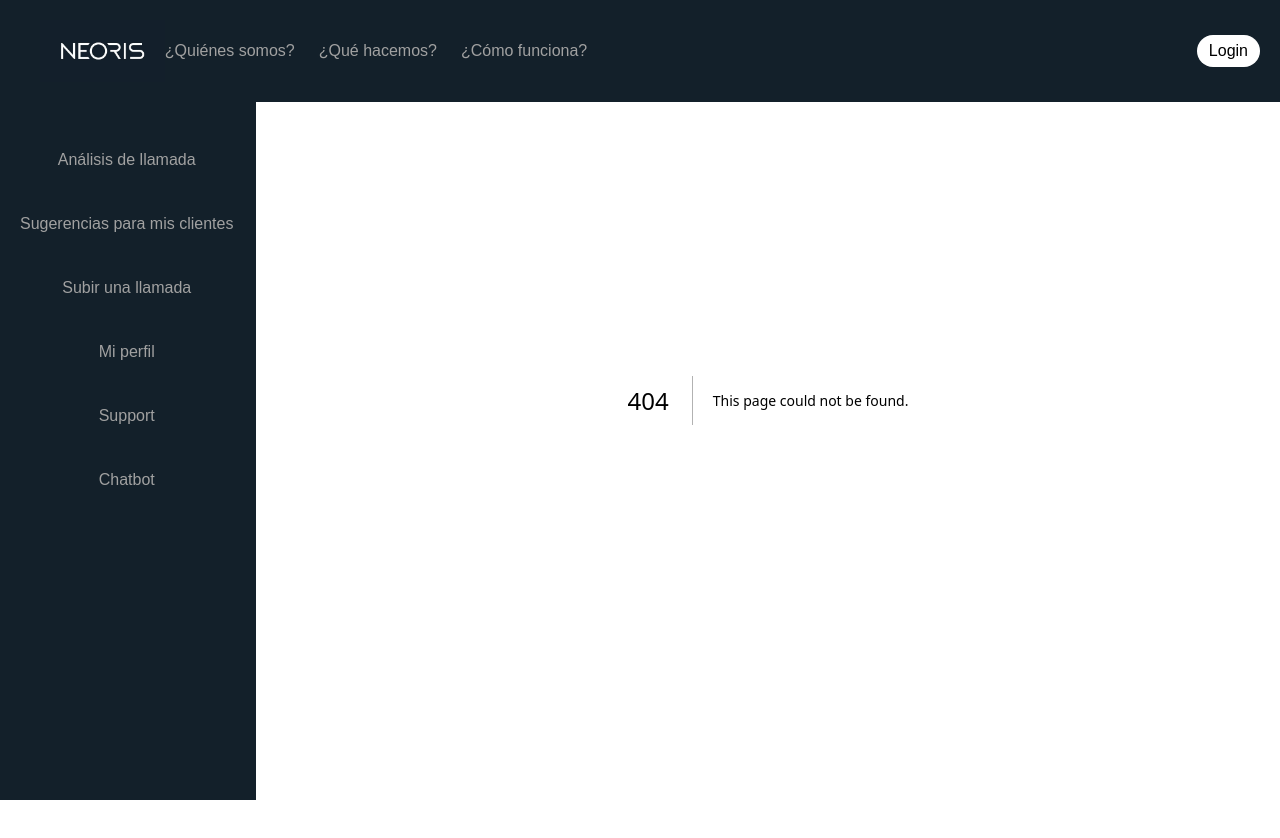
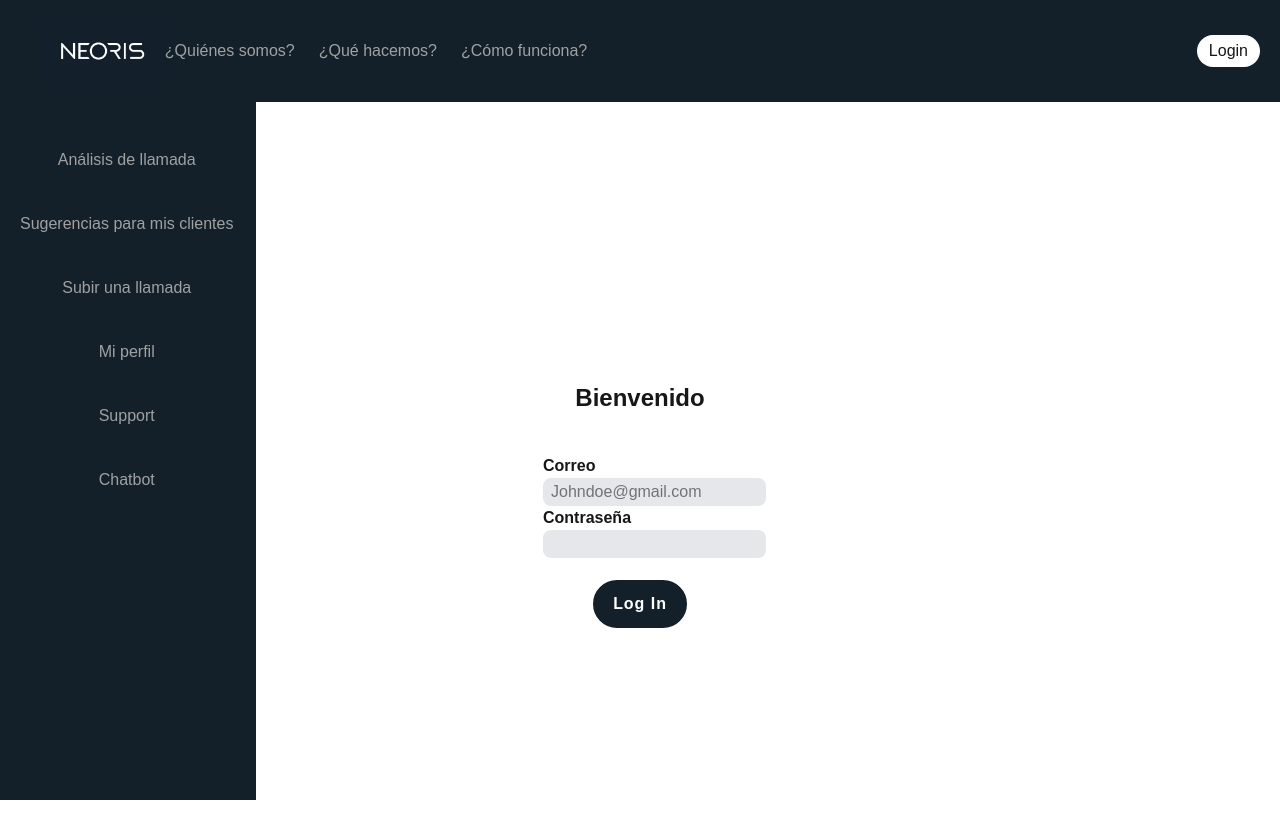
Before and after one commit to Fuerza-Leona/callsight, a Next.js app: page /login in a window 1280 px wide. Before the commit this address had no page. Shown: the top 838 px of the page. Before the commit the page ends 800 px from the top, so only its background shows below. Built offline with nearby package versions, Linux system fonts and the light colour scheme.

Commit message:
Created Login

```diff
--- a/src/app/components/Sidebar.tsx
+++ b/src/app/components/Sidebar.tsx
@@ -30,7 +30,7 @@ const Sidebar = () => {
                 <img src={isOpen ? "/assets/close.svg" : "/assets/menu.svg"} alt="toggle" className="w-6 h-6 mt-4" />
             </button>
 
-            <aside className={`h-screen w-full md:w-64 pt-20 lg:w-64 bg-[#13202A] z-20 transition-all duration-300 ease-in-out fixed left-0 ${isOpen ? "translate-x-0" : "-translate-x-full"} lg:relative lg:translate-x-0`}>
+            <aside className={`h-screen w-full md:w-64 pt-20 lg:w-64 bg-[#13202A] z-20 transition-all duration-300 ease-in-out fixed left-0 ${isOpen ? "translate-x-0" : "-translate-x-full"} lg:fixed lg:translate-x-0`}>
                 <div className="flex flex-col justify-between h-full py-5">
                     <nav className="lg:flex w-full ml-5">
                         <SideNavItems />
--- /dev/null
+++ b/src/app/login/page.tsx
@@ -0,0 +1,70 @@
+'use client'
+import { useRef, useState } from "react";
+
+export default function Home() {
+  const formRef = useRef(null);
+
+  const [loading, setLoading] = useState(false);
+
+  const [form, setForm] = useState({
+    email: "",
+    password: "",
+  });
+
+  const handleChange = (e: React.ChangeEvent<HTMLInputElement | HTMLTextAreaElement>) => {
+    const { name, value } = e.target;
+    setForm((prevForm) => ({ ...prevForm, [name]: value }));
+  };
+
+  const handleSubmit = async (e: React.FormEvent<HTMLFormElement>) => {
+    e.preventDefault();
+    setLoading(true);
+  };
+
+  return (
+    <div className="relative w-full min-h-screen flex flex-col items-center text-center justify-center mt-24">
+      <div className="flex flex-col">
+
+      <form ref={formRef} onSubmit={handleSubmit}>
+          <div className="flex-col">
+            <h1 className="font-bold text-2xl my-10">Bienvenido</h1>
+
+            <div className="flex text-start">
+              <div className="square h-[100px] w-[29px]"></div>
+              <div className="">
+                <h2 className="font-bold">Correo</h2>
+                <input
+                  type="email"
+                  name="email"
+                  autoComplete="on"
+                  value={form.email}
+                  onChange={handleChange}
+                  required
+                  className={"w-full rounded-lg bg-gray-200 py-[2px] placeholder:text-neutral-500 text-black focus:outline-none px-2"}
+                  placeholder="Johndoe@gmail.com"
+                ></input>
+                <h2 className="font-bold">Contraseña</h2>
+                <input
+                  type="password"
+                  name="password"
+                  autoComplete="on"
+                  value={form.password}
+                  onChange={handleChange}
+                  required
+                  className={"w-full rounded-lg bg-gray-200 py-[2px] placeholder:text-neutral-500 text-black focus:outline-none px-2"}
+                ></input>
+              </div>
+            </div>
+
+            <div className="flex justify-center m-5">
+              <button type="submit" disabled={loading} className="inline-block px-5 py-3 rounded-[2.4rem] text-base bg-[#13202A] text-white border-2 tracking-[0.06rem] font-semibold transition duration-300 ease-in-out cursor-pointer">
+                Log In
+              </button>
+            </div>
+          </div>
+        </form>
+
+      </div>
+    </div>
+  );
+}
```
